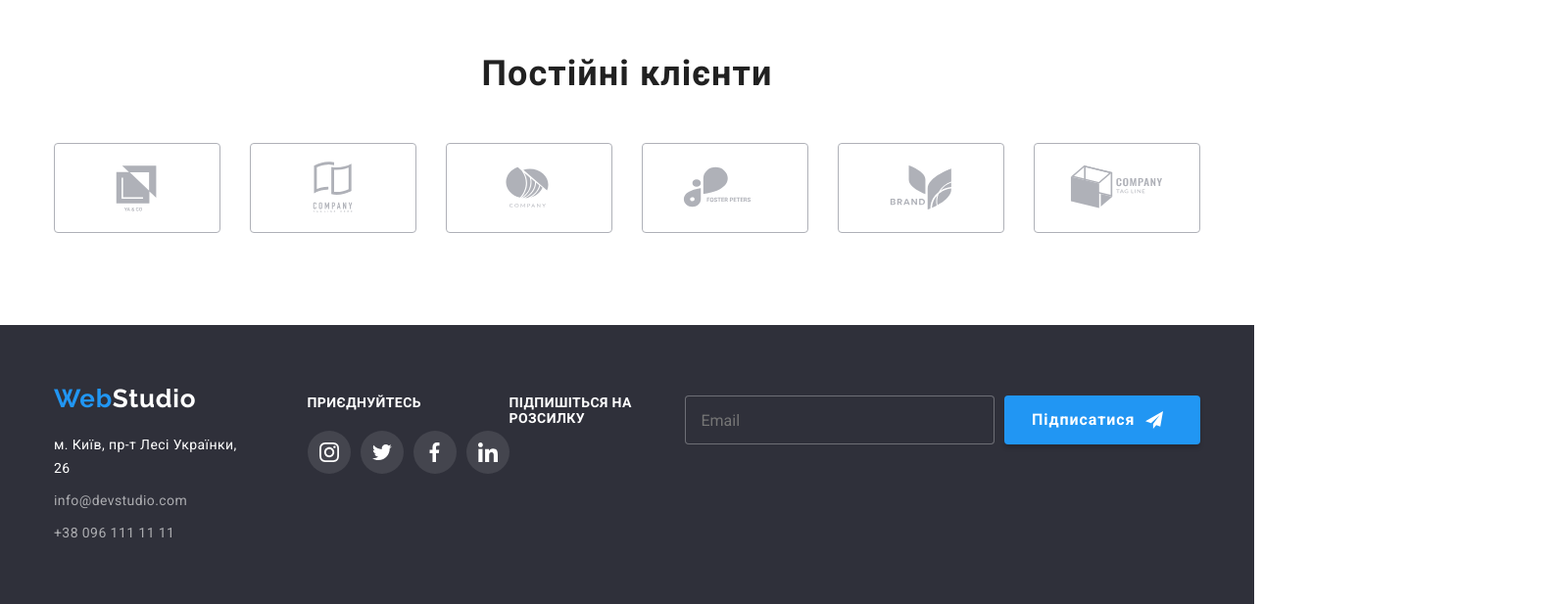
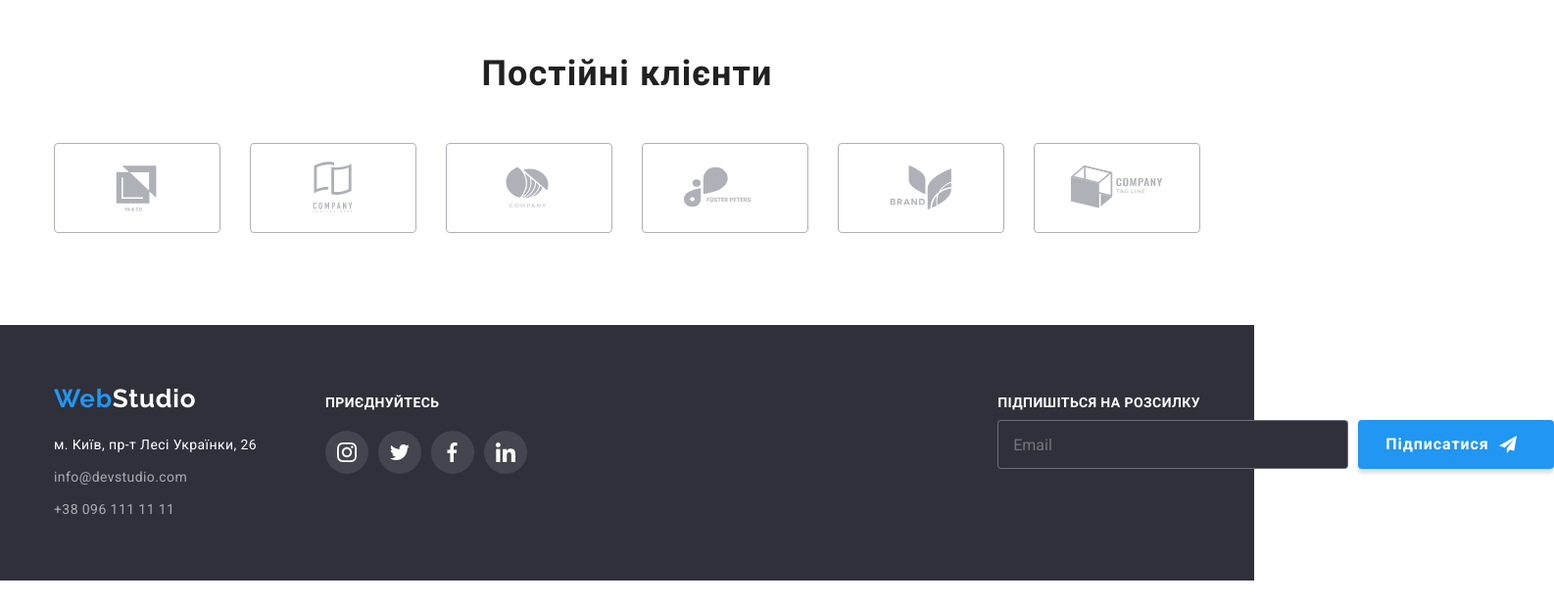
Before and after one commit to kruttko/goit-markup-hw-06, a plain HTML site: page index.html in a window 1280 px wide. Shown: the part 2345-2962 px from the top of the page at 98% size, 1586 px wide, since content can reach past the window. After the commit the page ends 2938 px from the top, so only its background shows below. Drawn offline with nearby package versions, Linux system fonts and the light colour scheme.

Commit message:
trying to position subscription section

```diff
--- a/css/styles.css
+++ b/css/styles.css
@@ -808,6 +808,8 @@ header .logo {
 }
 
 .footer-subscription-container {
+    position: relative;
+
     display: flex;
     margin-left: auto;
 }
@@ -822,6 +824,14 @@ header .logo {
     letter-spacing: 0.03em;
     text-transform: uppercase;
     color: var(--primary-text-color-theme-dark);
+}
+
+.footer-subscription-form {
+    position: absolute;
+    top: 25px;
+    left: 0;
+
+    display: flex;
 }
 
 .subscription-input {
--- a/index.html
+++ b/index.html
@@ -490,12 +490,14 @@
 
       <div class="footer-subscription-container">
         <p class="footer-subscription-text">Підпишіться на розсилку</p>
-        <input class="subscription-input" type="email" placeholder="Email">
-        <button class="footer-subscription-button button">Підписатися
-          <svg class="footer-subscription-icon" width="24px" height="24px">
-            <use href="./images/icons.svg#icon-send"></use>
-          </svg>
-        </button>
+        <form class="footer-subscription-form">
+          <input class="subscription-input" type="email" placeholder="Email">
+          <button class="footer-subscription-button button">Підписатися
+            <svg class="footer-subscription-icon" width="24" height="24">
+              <use href="./images/icons.svg#icon-send"></use>
+            </svg>
+          </button>
+        </form>
       </div>
 
     </div>
```
